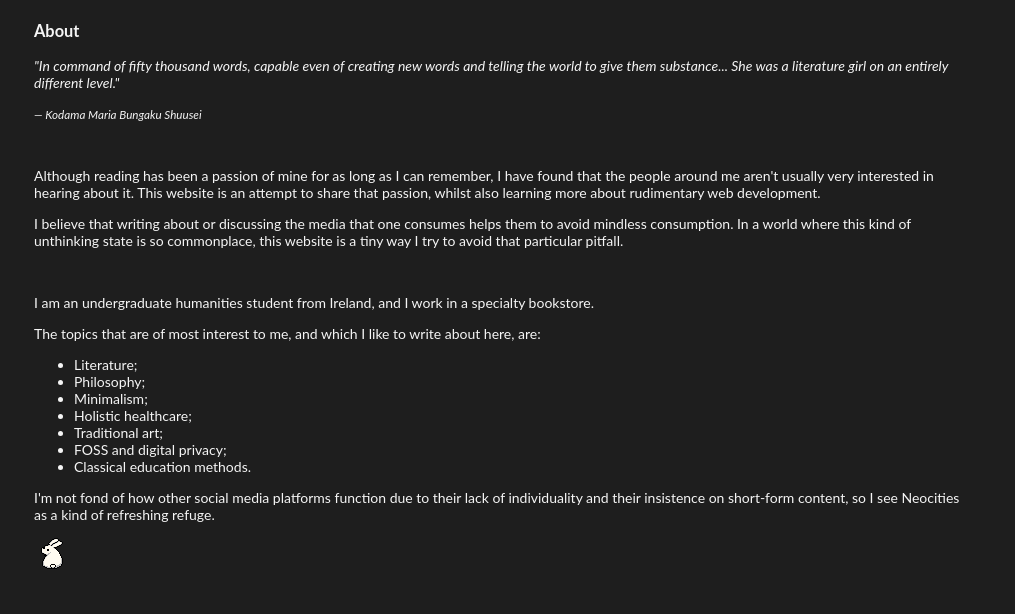
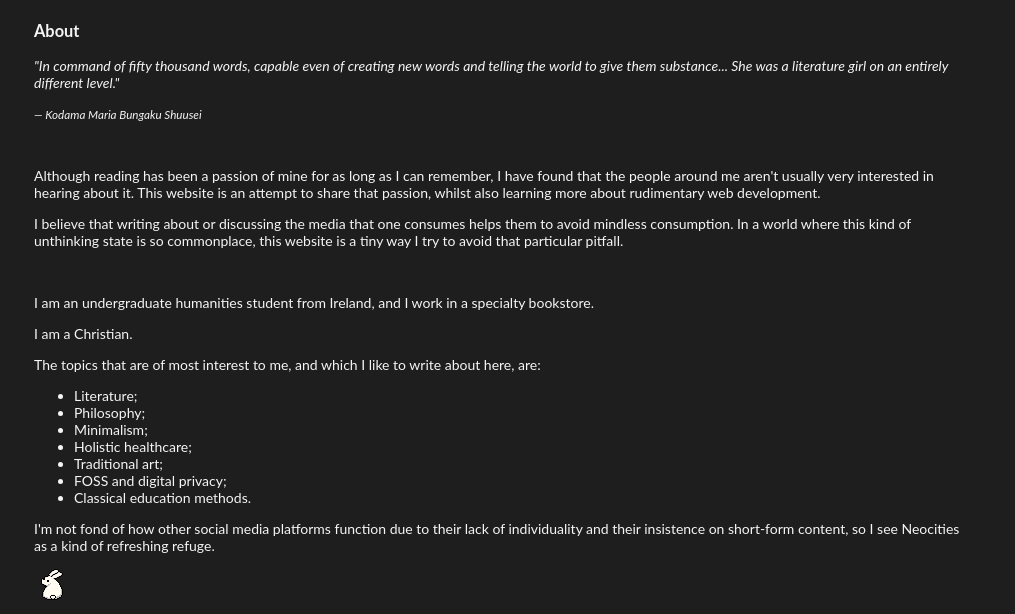
Before and after one commit to invertedvegan/literaturegirl, a website: page src/about.html in a window 1280 px wide. Shown: the part 122-736 px from the top of the page, without its empty margins (136-1151 px from the left). Drawn offline with Linux system fonts and the light colour scheme.

Commit message:
update about page

```diff
--- a/src/about.html
+++ b/src/about.html
@@ -34,6 +34,7 @@
         to avoid that particular pitfall.</p>
       <br>
       <p>I am an undergraduate humanities student from Ireland, and I work in a specialty bookstore.</p>
+      <p>I am a Christian.</p>
       <p>The topics that are of most interest to me, and which I like to write about here, are:</p>
       <ul>
         <li>Literature;</li>
```
